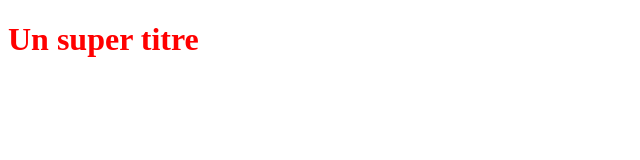
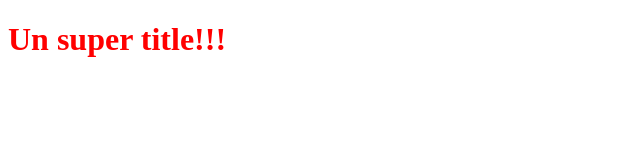
Before and after one commit to chvt67/chvtWork, a plain HTML site: page index.html in a window 1280 px wide. Shown: the full height of the page, 0-640 px from the left. Drawn offline with Linux system fonts and the light colour scheme.

Commit message:
Modification du titre H1

```diff
--- a/index.html
+++ b/index.html
@@ -30,7 +30,7 @@
   </head>
   <body>
 
-    <h1>Un super titre</h1>
+    <h1>Un super title!!!</h1>
 
     <script type="text/javascript">
     "use strict";
```
